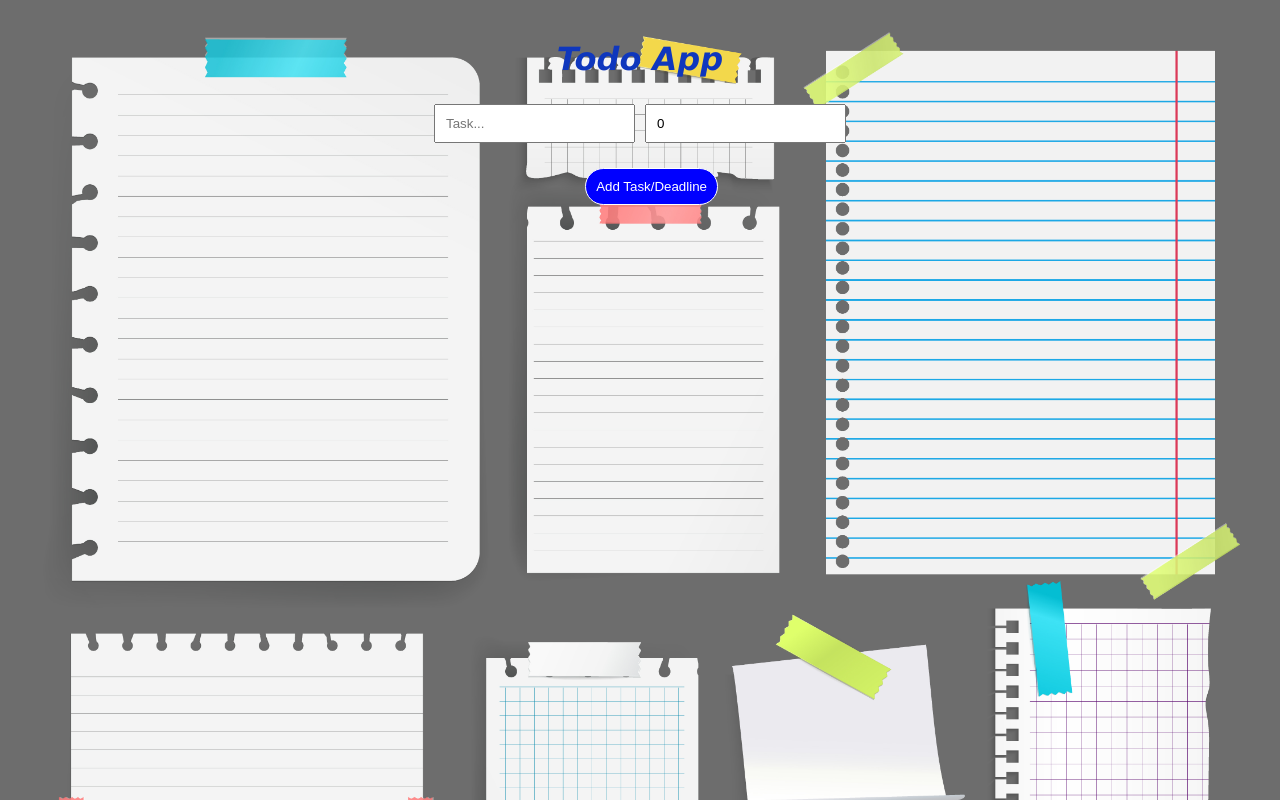
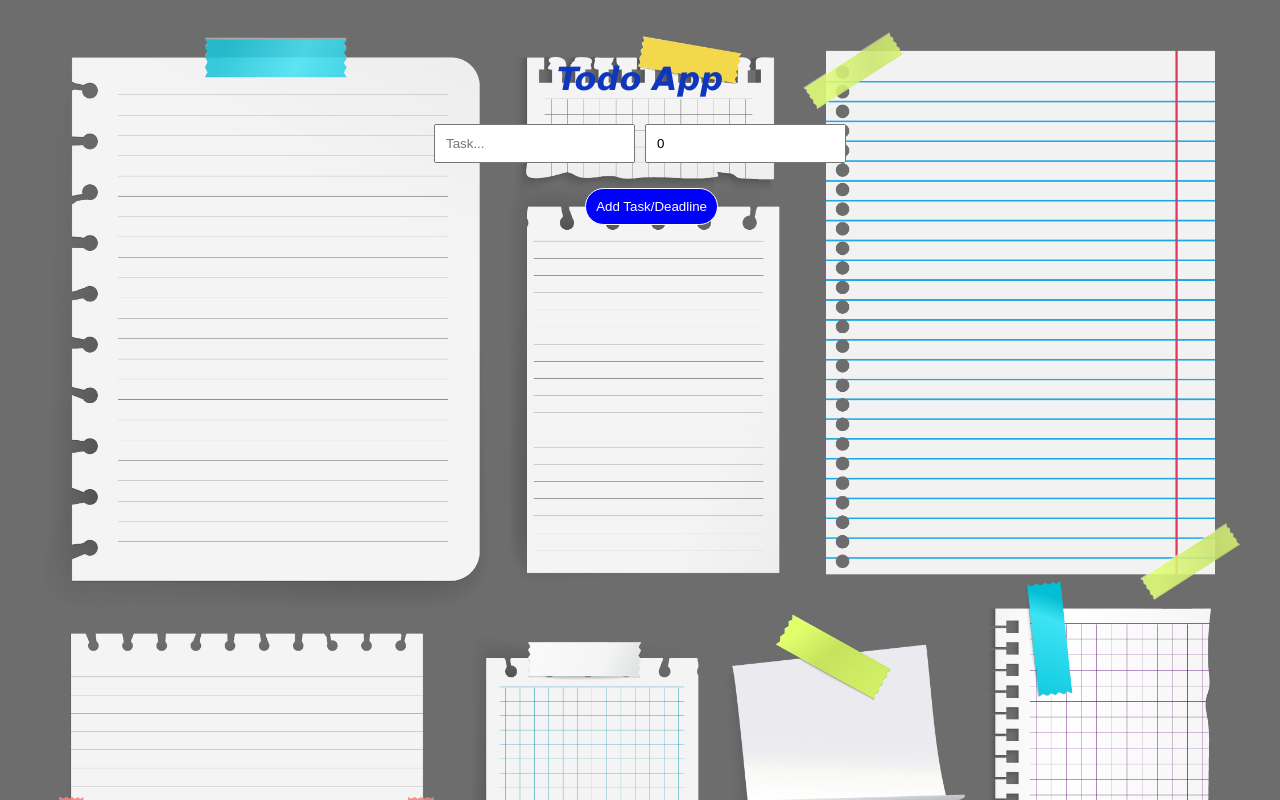
Before and after one commit to yavuzcirit/todo-app, a React (Create React App) app: page / in a window 1280 px wide. Shown: the top 800 px of the page. Built offline with nearby package versions, Linux system fonts and the light colour scheme.

Commit message:
last change on css

```diff
--- a/src/App.css
+++ b/src/App.css
@@ -9,7 +9,7 @@
   font-family: Arial, Helvetica, sans-serif;
 }
 h1 {
-  margin-top: 40px;
+  margin-top: 60px;
   font-style: italic;
   font-family: Verdana, Geneva, Tahoma, sans-serif;
   font-style: oblique;
```
